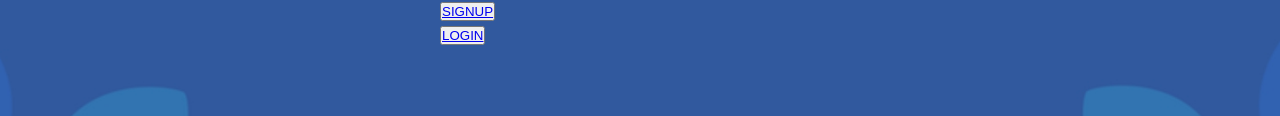
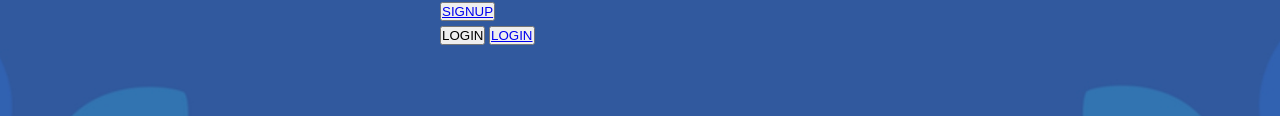
Before and after one commit to hyunw9/MJUmarket_frontend, a plain HTML site: page index.html in a window 1280 px wide. Shown: the part 493-609 px from the top of the page. Drawn offline with nearby package versions, Linux system fonts and the light colour scheme.

Commit message:
login fix

```diff
--- a/index.html
+++ b/index.html
@@ -26,7 +26,7 @@
                 <button><a href="./MJMK_signup.html">SIGNUP</a></button>
             </div>
             <div>
-                <!--<input type = "submit" value="LOGIN" onclick="submitData()">-->
+                <input type = "submit" value="LOGIN" onclick="submitData()">
                 <button><a href="./MJMK_department.html">LOGIN</a></button>
             </div>
         </form>
```
